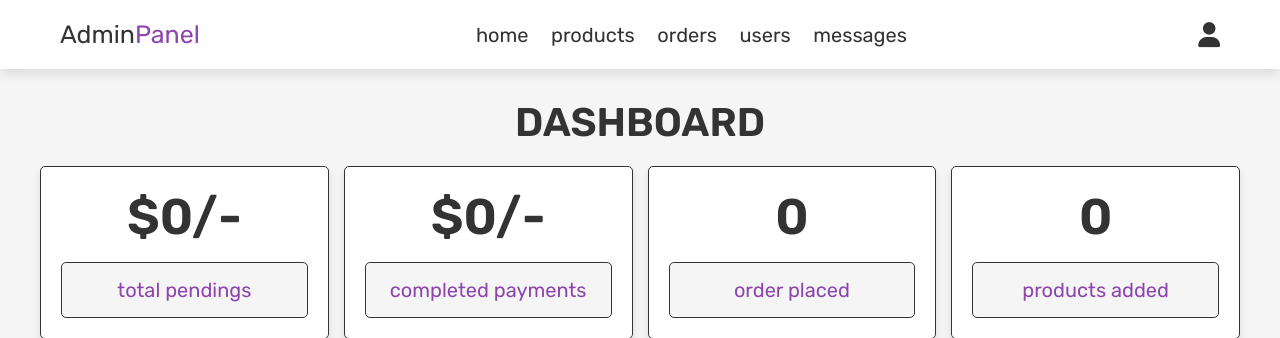
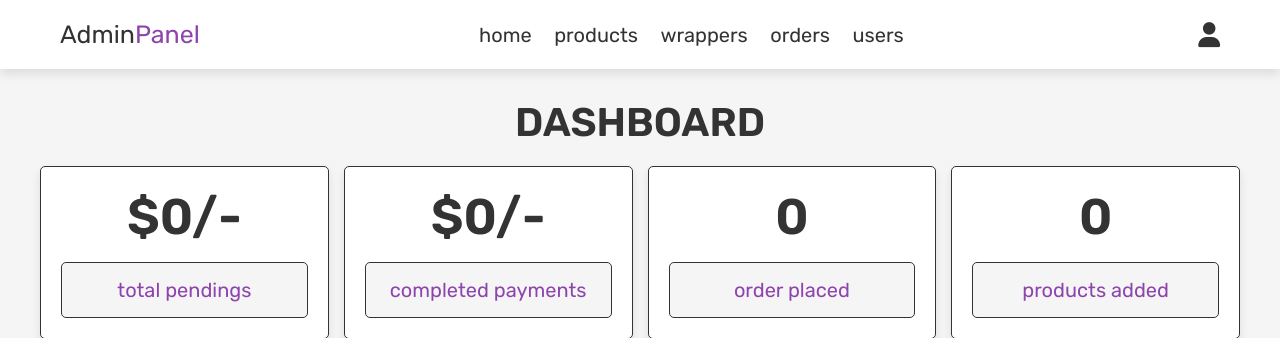
Before and after one commit to Nurul2Amin/mishtibeshi, a PHP site: page /admin_page.php in a window 1280 px wide. Shown: the top 338 px of the page. Run offline with PHP 8.4, Linux system fonts and the light colour scheme; the visitor is signed in with stand-in values (Sample User, id 1); data that the repository does not hold is empty; a stand-in replaces the project's code that opens the database connection.

Commit message:
admin_header.php

```diff
--- a/admin_header.php
+++ b/admin_header.php
@@ -20,9 +20,10 @@ if(isset($message)){
       <nav class="navbar">
          <a href="admin_page.php">home</a>
          <a href="admin_products.php">products</a>
+         <a href="admin_wrapper.php">wrappers</a>
          <a href="admin_orders.php">orders</a>
          <a href="admin_users.php">users</a>
-         <a href="admin_contacts.php">messages</a>
+
       </nav>
 
       <div class="icons">
```
